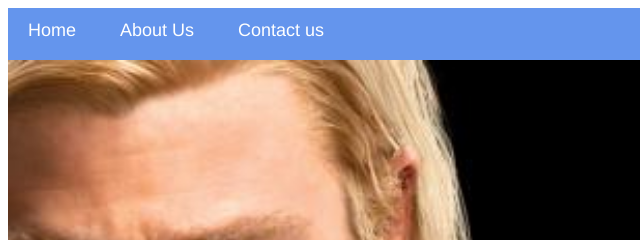
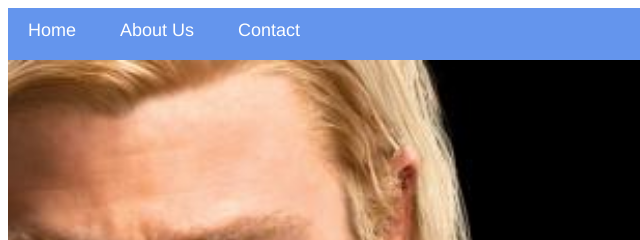
Before and after one commit to skyer054/my-apps, a plain HTML site: page Index.html in a window 1280 px wide. Shown: the top 240 px of the page, 0-640 px from the left. Drawn offline with Linux system fonts and the light colour scheme.

Commit message:
Update Index.html

```diff
--- a/Index.html
+++ b/Index.html
@@ -7,7 +7,7 @@
         <div id="menu">
      <a href="Index.html">Home</a>
      <a href="about.html">About Us</a>
-     <a href="contacts.html">Contact us</a>
+     <a href="contacts.html">Contact</a>
 </div>
         <div class="gallery">
             <a href="Avenger-1.html"><img src="images/avengers_01.jpg" ></a>
```
